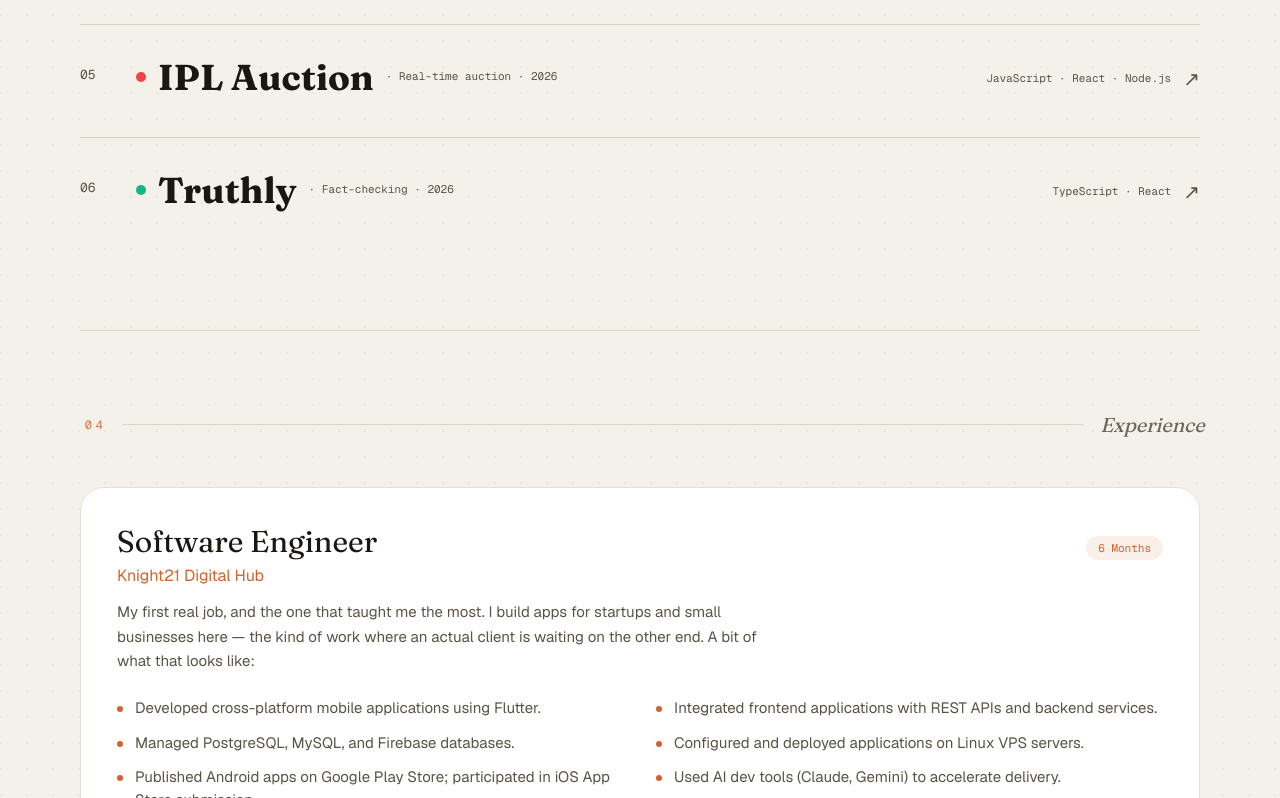
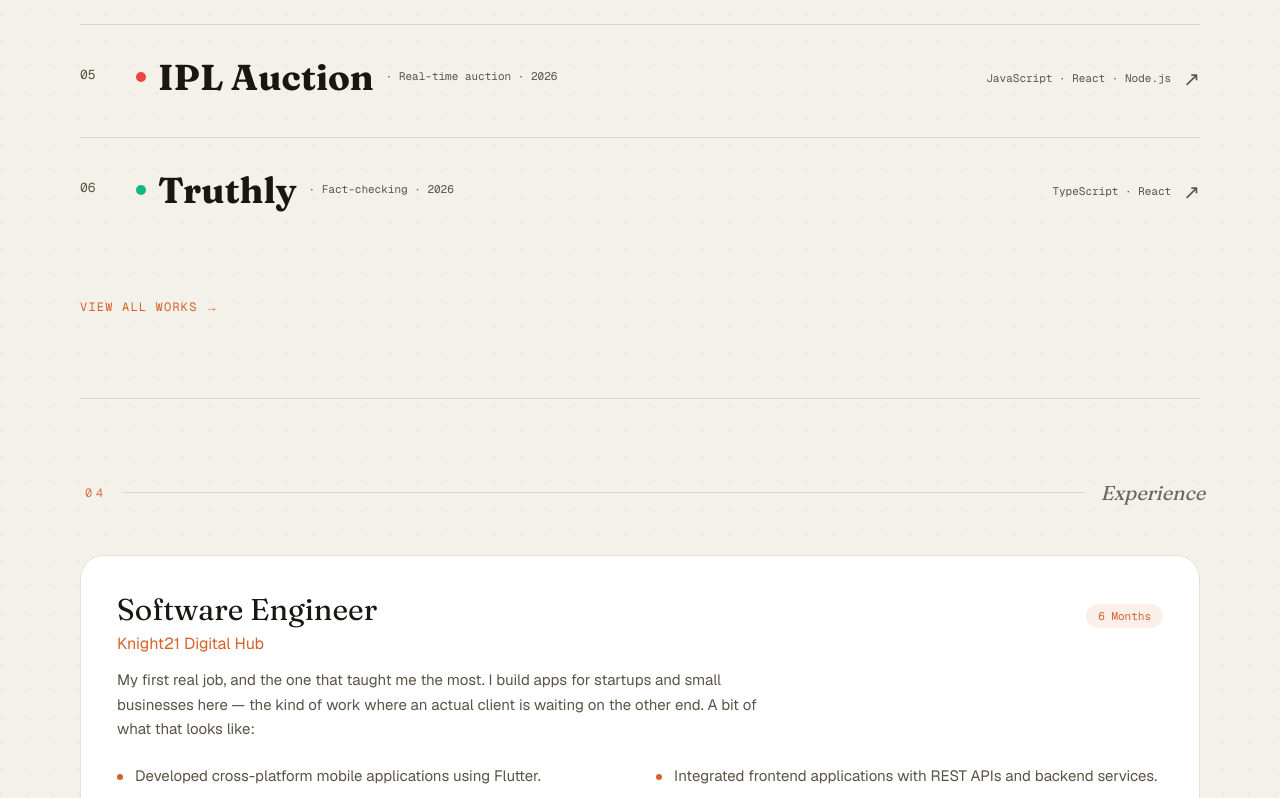
Before and after one commit to Vijayapardhu/Vijayapardhu.github.io, a Next.js app: page / in a window 1280 px wide. Shown: the part 3262-4060 px from the top of the page. Built offline with nearby package versions, Linux system fonts and the light colour scheme.

Commit message:
feat: add View all works link to Selected Work
- Add 'View all works →' link below Selected Work projects
- Links to all completed works section

```diff
--- a/src/components/Portfolio.tsx
+++ b/src/components/Portfolio.tsx
@@ -357,9 +357,17 @@ export default function Portfolio() {
                 <span className="font-mono text-[12px] text-ink-soft">No featured projects</span>
               </div>
             ) : (
-              featured.map((p, i) => (
-                <WorkRow key={p.id} p={p} i={i} />
-              ))
+              <>
+                {featured.map((p, i) => (
+                  <WorkRow key={p.id} p={p} i={i} />
+                ))}
+                <a
+                  href="#all-works"
+                  className="mt-12 inline-flex items-center gap-2 font-mono text-[12px] uppercase tracking-widest text-accent hover:text-ink transition-colors"
+                >
+                  View all works →
+                </a>
+              </>
             )}
           </div>
         </Chapter>
```
